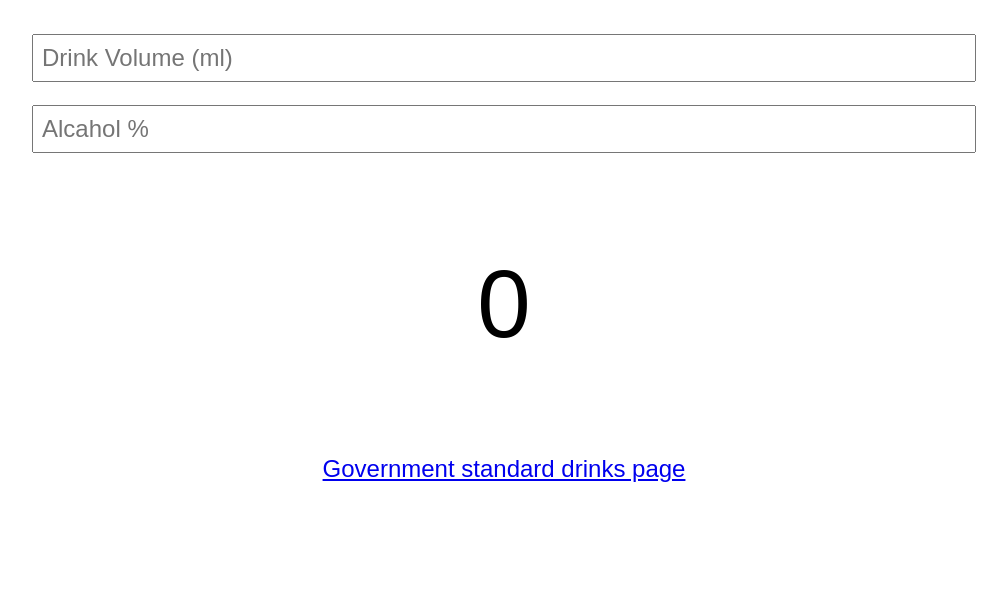
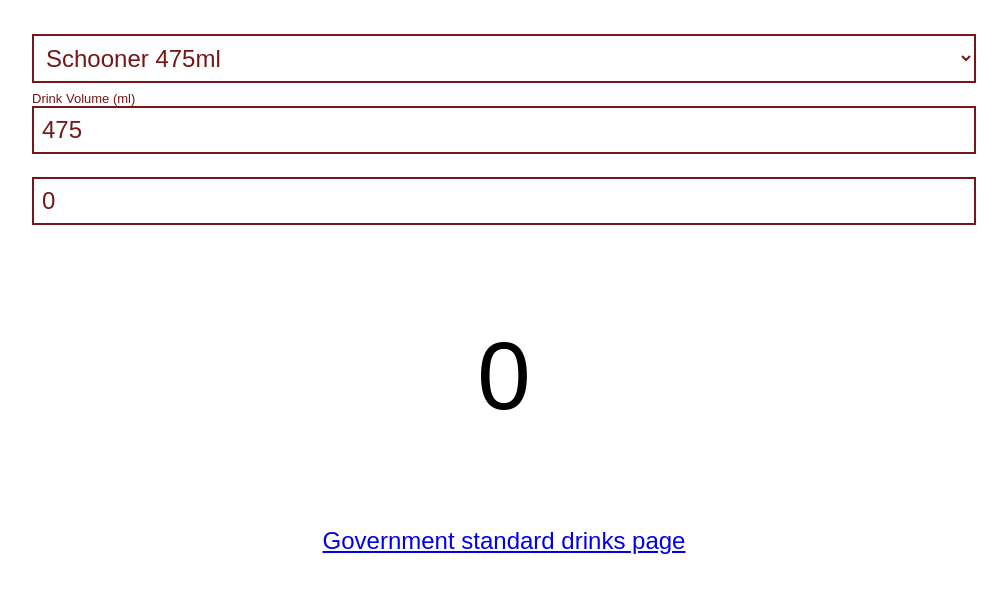
Before and after one commit to KleeUT/drinkcalculator, a React app: page / in a window 1280 px wide. Shown: the part 61-654 px from the top of the page, without its empty margins (136-1143 px from the left). Built offline with nearby package versions, Linux system fonts and the light colour scheme.

Commit message:
Adds preset selection

```diff
--- a/src/app/appReducer.js
+++ b/src/app/appReducer.js
@@ -1,5 +1,5 @@
 import { actionTypes } from "../drinksForm/actionCreator";
-export default (state = { drinks: 0 }, action) => {
+export default (state = { drinks: 0, volume: 475, percentage: 0 }, action) => {
   switch (action.type) {
     case actionTypes.updateVolume:
       return { ...state, volume: action.volume, drinks: action.drinks };
@@ -9,6 +9,7 @@ export default (state = { drinks: 0 }, action) => {
         percentage: action.percentage,
         drinks: action.drinks
       };
+    default:
+      return state;
   }
-  return state;
 };
--- a/src/components/index.js
+++ b/src/components/index.js
@@ -2,4 +2,5 @@ import Button from "./button";
 import Main from "./content/Main";
 import * as Headings from "./headings";
 import Input from "./input/input";
-export { Button, Main, Headings, Input };
+import Select from "./select";
+export { Button, Main, Headings, Input, Select };
--- a/src/components/input/input.js
+++ b/src/components/input/input.js
@@ -1,27 +1,23 @@
 import React from "react";
 import styled from "styled-components";
-
+import Label from "../label";
 const Input = styled.input`
   display: block;
   width: 100%;
   padding: 0.5rem;
-  /* margin: 0.5rem; */
+  background: #fff;
+  border: 2px solid #751619;
+  color: #751619;
 `;
 const Padder = styled.div`
   margin: 0.5rem;
-`;
-const Label = styled.label`
-  display: block;
-  text-align: left;
-  font-size: small;
-  visibility: ${props => (props.hide ? "visible" : "hidden")};
 `;
 
 const RawInput = ({ value, placeholder, onChange, type }) => {
   return (
     <Input
       type={type || "text"}
-      text={value}
+      value={value}
       placeholder={placeholder}
       onChange={onChange}
     />
@@ -32,7 +28,7 @@ const LabeledInput = ({ value, label, onChange, type }) => {
   const id = Math.random();
   return (
     <Padder>
-      <Label for={id} hide={!!value}>
+      <Label for={id} hide={!value}>
         {label}
       </Label>
       <RawInput
--- /dev/null
+++ b/src/components/label/index.js
@@ -0,0 +1,12 @@
+import React from "react";
+import styled from "styled-components";
+
+const Label = styled.label`
+  display: block;
+  text-align: left;
+  font-size: small;
+  visibility: ${props => (props.hide ? "hidden" : "visible")};
+  color: #751619;
+`;
+
+export default props => <Label hide={props.hide}>{props.children}</Label>;
--- /dev/null
+++ b/src/components/select/index.js
@@ -0,0 +1,25 @@
+import React from "react";
+import styled from "styled-components";
+import Label from "../label";
+const Select = styled.select`
+  padding: 0.5rem;
+  background: #fff;
+  border: 2px solid #751619;
+  color: #751619;
+  width: 100%;
+`;
+const Padder = styled.div`
+  margin: 0.5rem;
+`;
+export default ({ options, label, onChange, value }) => (
+  <Padder>
+    <Label hide={true}>{label}</Label>
+    <Select onChange={onChange} value={value}>
+      {options.map(option => (
+        <option key={option.value} value={option.value}>
+          {option.text}
+        </option>
+      ))}
+    </Select>
+  </Padder>
+);
--- a/src/drinksForm/DrinksForm.js
+++ b/src/drinksForm/DrinksForm.js
@@ -3,6 +3,7 @@ import { connect } from "react-redux";
 import { updateVolume, updatePercentage } from "./actionCreator";
 
 import { Input } from "../components";
+import VolumeEntry from "./VolumeEntry";
 const DrinksForm = ({
   volume,
   volumeUpdated,
@@ -17,12 +18,8 @@ const DrinksForm = ({
   };
   return (
     <div>
-      <Input
-        type="number"
-        value={volume}
-        label="Drink Volume (ml)"
-        onChange={handleVolumeUpdate}
-      />
+      <VolumeEntry volume={volume} volumeUpdated={handleVolumeUpdate} />
+
       <Input
         type="number"
         value={percentage}
--- /dev/null
+++ b/src/drinksForm/VolumeEntry.js
@@ -0,0 +1,31 @@
+import React from "react";
+import { Input, Select } from "../components";
+
+const VolumeEntry = ({ volumeUpdated, volume }) => {
+  return (
+    <div>
+      <Select
+        onChange={volumeUpdated}
+        value={volume}
+        options={[
+          { value: 0, text: "Custom" },
+          { value: 30, text: "Nip 30ml" },
+          { value: 140, text: "Pony 140ml" },
+          { value: 200, text: "Seven 200ml" },
+          { value: 285, text: "Middy 285ml" },
+          { value: 475, text: "Schooner 475ml" },
+          { value: 570, text: "Imperial Pint 570ml" }
+        ]}
+        label="drink volume"
+      />
+      <Input
+        type="number"
+        value={volume}
+        label="Drink Volume (ml)"
+        onChange={volumeUpdated}
+      />
+    </div>
+  );
+};
+
+export default VolumeEntry;
--- a/src/drinksForm/actionCreator.js
+++ b/src/drinksForm/actionCreator.js
@@ -10,10 +10,12 @@ export const updateVolume = (percentage, volume) => {
   };
 };
 export const updatePercentage = (percentage, volume) => {
+  const roundedPercent =
+    percentage > 100 ? 100 : percentage < 0 ? 0 : percentage;
   return {
     type: actionTypes.updatePercentage,
-    percentage: percentage,
-    drinks: calculateStandardDrinks(volume, percentage)
+    percentage: roundedPercent,
+    drinks: calculateStandardDrinks(volume, roundedPercent)
   };
 };
 
--- a/src/index.css
+++ b/src/index.css
@@ -11,6 +11,7 @@ body,
 }
 
 input,
-button {
+button,
+select {
   font-size: 18pt;
 }
--- a/src/index.js
+++ b/src/index.js
@@ -7,8 +7,10 @@ import { createStore, combineReducers } from "redux";
 import { Provider } from "react-redux";
 import { loadState, saveState } from "./util/LocalStorageStatePersister";
 import reducers from "./reducers";
+
+const previousState = loadState();
 const appReducer = combineReducers(reducers);
-const store = createStore(appReducer);
+const store = createStore(appReducer, previousState);
 store.subscribe(() => {
   saveState(store.getState());
 });
```
